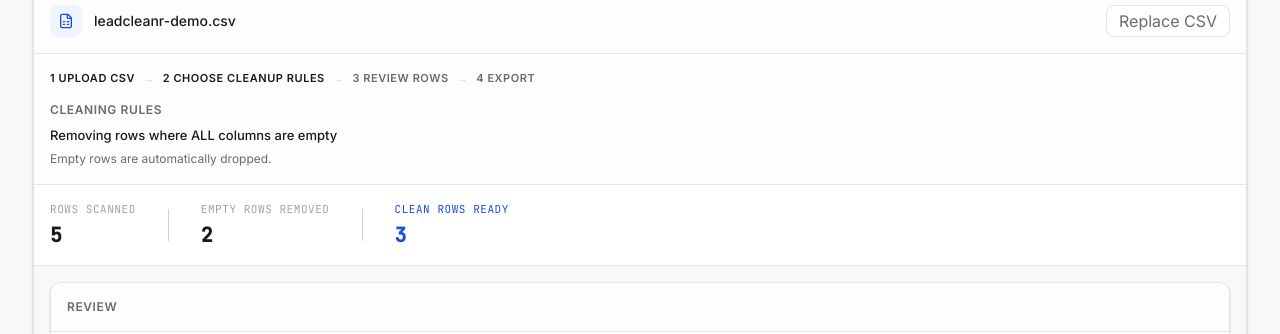
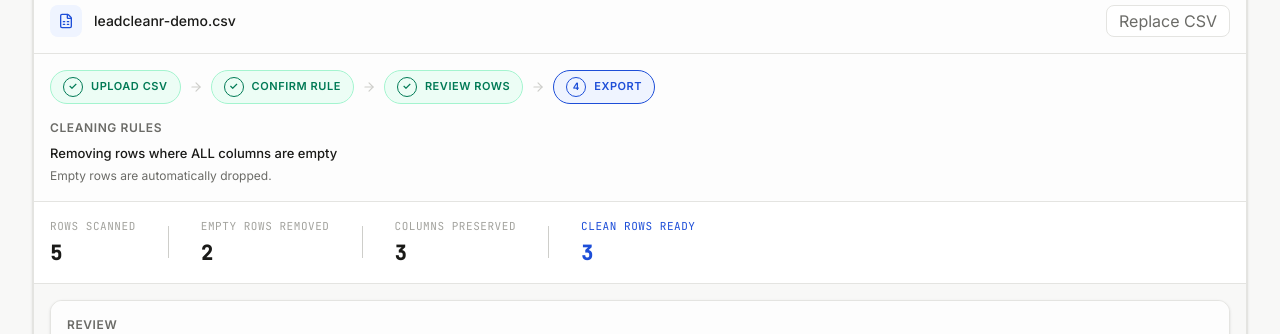
Before and after one commit to sssec81/lead_cleaner, a Next.js app: page /tools/remove-empty-rows-from-csv in a window 1280 px wide. Both pictures are taken after a click on the button "Try sample CSV". Shown: the part 366-700 px from the top of the page. Built offline with nearby package versions, Linux system fonts and the light colour scheme; no server answers.

Commit message:
ui ux fix

```diff
--- a/src/components/csv-workspace-shell.tsx
+++ b/src/components/csv-workspace-shell.tsx
@@ -29,6 +29,8 @@ export interface CsvWorkspaceShellProps {
   summary: React.ReactNode;
   preview: React.ReactNode;
   exportControls?: React.ReactNode;
+  steps?: string[];
+  currentStep?: number;
 }
 
 export function CsvWorkspaceShell({
@@ -51,7 +53,46 @@ export function CsvWorkspaceShell({
   summary,
   preview,
   exportControls,
+  steps = ["Upload CSV", "Choose cleanup rules", "Review rows", "Export"],
+  currentStep = 1,
 }: CsvWorkspaceShellProps) {
+  const normalizedCurrentStep = Math.min(
+    Math.max(currentStep, 1),
+    Math.max(steps.length, 1),
+  );
+
+  const stepper = (
+    <div className="flex flex-wrap items-center gap-2 text-[11px] font-semibold uppercase tracking-wider">
+      {steps.map((step, index) => {
+        const stepNumber = index + 1;
+        const isDone = stepNumber < normalizedCurrentStep;
+        const isCurrent = stepNumber === normalizedCurrentStep;
+
+        return (
+          <React.Fragment key={step}>
+            <span
+              className={`inline-flex items-center gap-2 rounded-full border px-3 py-1.5 ${
+                isDone
+                  ? "border-emerald-200 bg-emerald-50 text-emerald-700"
+                  : isCurrent
+                    ? "border-[var(--lc-accent)] bg-[var(--lc-accent-bg)] text-[var(--lc-accent)]"
+                    : "border-[var(--lc-border)] bg-[var(--lc-surface)] text-[var(--lc-muted)]"
+              }`}
+            >
+              <span className="inline-flex h-5 w-5 items-center justify-center rounded-full border border-current text-[10px]">
+                {isDone ? "✓" : stepNumber}
+              </span>
+              <span>{step}</span>
+            </span>
+            {index < steps.length - 1 ? (
+              <ArrowRight className="h-3.5 w-3.5 text-[var(--lc-border-mid)]" />
+            ) : null}
+          </React.Fragment>
+        );
+      })}
+    </div>
+  );
+
   return (
     <div className="w-full bg-[var(--lc-surface)] rounded-xl shadow-[0_1px_3px_rgba(0,0,0,0.08)] border border-[var(--lc-border)] overflow-hidden flex flex-col">
       {!hasLoadedFile ? (
@@ -109,6 +150,10 @@ export function CsvWorkspaceShell({
             <span className="flex items-center gap-1.5"><ShieldCheck className="h-3.5 w-3.5 text-[var(--lc-accent)]" /> 5MB free</span>
           </div>
 
+          <div className="mt-6 flex justify-center">
+            {stepper}
+          </div>
+
           {error && (
             <div className="mt-6 w-full max-w-2xl rounded-lg border border-red-200 bg-red-50 p-4 text-left shadow-sm">
               <div className="flex items-start gap-3">
@@ -153,15 +198,7 @@ export function CsvWorkspaceShell({
 
           {/* Cleanup Controls Toolbar */}
           <div className="border-b border-[var(--lc-border)] p-4 bg-[#FDFDFD] flex flex-col gap-4 z-10">
-            <div className="flex flex-wrap items-center gap-2 text-[11px] font-semibold uppercase tracking-wider text-[var(--lc-muted)]">
-              <span className="text-[var(--lc-ink)]">1 Upload CSV</span>
-              <span className="text-[var(--lc-border-mid)]">→</span>
-              <span className="text-[var(--lc-ink)]">2 Choose cleanup rules</span>
-              <span className="text-[var(--lc-border-mid)]">→</span>
-              <span>3 Review rows</span>
-              <span className="text-[var(--lc-border-mid)]">→</span>
-              <span>4 Export</span>
-            </div>
+            {stepper}
 
             <div>
               <h3 className="text-xs font-bold uppercase tracking-wider text-[var(--lc-muted)] mb-2">Cleaning Rules</h3>
--- a/src/components/extract-emails-from-csv-tool.tsx
+++ b/src/components/extract-emails-from-csv-tool.tsx
@@ -296,6 +296,8 @@ async function handleFileUpload(event: React.ChangeEvent<HTMLInputElement>) {
         setError("");
         setWarning("");
       }}
+      steps={["Upload CSV", "Choose column", "Review results", "Export"]}
+      currentStep={currentStep}
       error={error}
       warning={warning}
       emptyStateTitle="Extract Emails from CSV"
@@ -429,7 +431,7 @@ async function handleFileUpload(event: React.ChangeEvent<HTMLInputElement>) {
               }}
               className="inline-flex items-center justify-center rounded-md bg-[var(--lc-ink)] px-6 py-2.5 text-sm font-medium text-white transition-opacity hover:opacity-90 disabled:opacity-50 disabled:cursor-not-allowed gap-2 flex-1 sm:flex-none"
             >
-              Export CSV <Download className="h-4 w-4" />
+              Export Emails CSV <Download className="h-4 w-4" />
             </button>
           </>
         )
--- a/src/components/extract-phones-from-csv-tool.tsx
+++ b/src/components/extract-phones-from-csv-tool.tsx
@@ -291,6 +291,8 @@ async function handleFileUpload(event: React.ChangeEvent<HTMLInputElement>) {
         setError("");
         setWarning("");
       }}
+      steps={["Upload CSV", "Choose column", "Review results", "Export"]}
+      currentStep={currentStep}
       error={error}
       warning={warning}
       emptyStateTitle="Extract Phones from CSV"
@@ -424,7 +426,7 @@ async function handleFileUpload(event: React.ChangeEvent<HTMLInputElement>) {
               }}
               className="inline-flex items-center justify-center rounded-md bg-[var(--lc-ink)] px-6 py-2.5 text-sm font-medium text-white transition-opacity hover:opacity-90 disabled:opacity-50 disabled:cursor-not-allowed gap-2 flex-1 sm:flex-none"
             >
-              Export CSV <Download className="h-4 w-4" />
+              Export Phones CSV <Download className="h-4 w-4" />
             </button>
           </>
         )
--- a/src/components/remove-empty-rows-csv-tool.tsx
+++ b/src/components/remove-empty-rows-csv-tool.tsx
@@ -49,6 +49,11 @@ export function RemoveEmptyRowsCsvTool() {
 
  const emptyRowsCount = rows.filter((r) => Object.values(r).every((v) => v === "")).length;
  const cleanRowsCount = rows.length - emptyRowsCount;
+ const currentStep = status === "idle" || status === "parsing"
+ ? 1
+ : cleanRowsCount > 0
+ ? 4
+ : 3;
 
  function resetState(nextFileName = "") {
  setFileName(nextFileName);
@@ -150,6 +155,8 @@ export function RemoveEmptyRowsCsvTool() {
         setStatus("idle");
         setError("");
       }}
+      steps={["Upload CSV", "Confirm rule", "Review rows", "Export"]}
+      currentStep={currentStep}
       error={error}
       warning=""
       emptyStateTitle="Remove Empty Rows"
@@ -174,6 +181,11 @@ export function RemoveEmptyRowsCsvTool() {
           <div>
             <p className="font-mono text-[11px] uppercase tracking-wider text-[var(--lc-hint)] mb-1">Empty rows removed</p>
             <p className="font-mono text-xl font-semibold text-[var(--lc-ink)] tabular-nums">{emptyRowsCount.toLocaleString()}</p>
+          </div>
+          <div className="hidden sm:block w-px h-8 bg-[var(--lc-border-mid)]"></div>
+          <div>
+            <p className="font-mono text-[11px] uppercase tracking-wider text-[var(--lc-hint)] mb-1">Columns preserved</p>
+            <p className="font-mono text-xl font-semibold text-[var(--lc-ink)] tabular-nums">{headers.length.toLocaleString()}</p>
           </div>
           <div className="hidden sm:block w-px h-8 bg-[var(--lc-border-mid)]"></div>
           <div>
```
